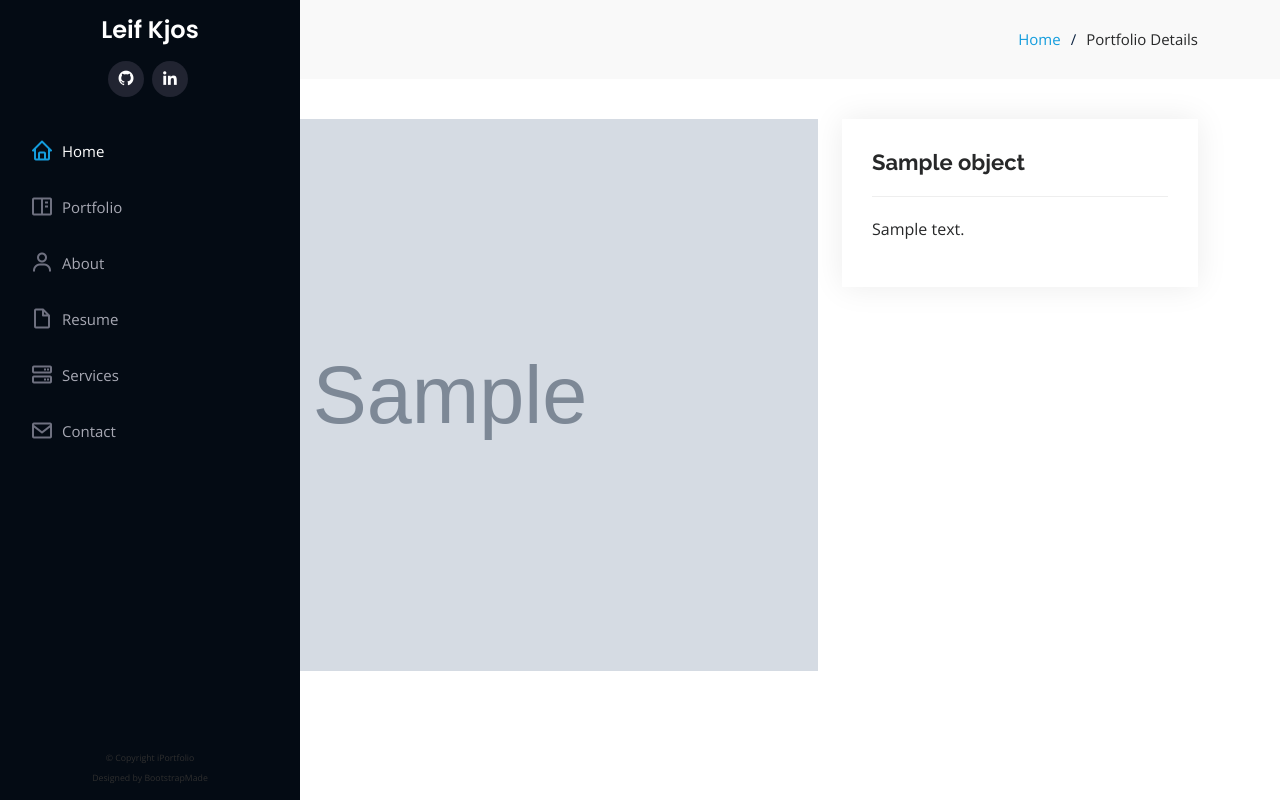
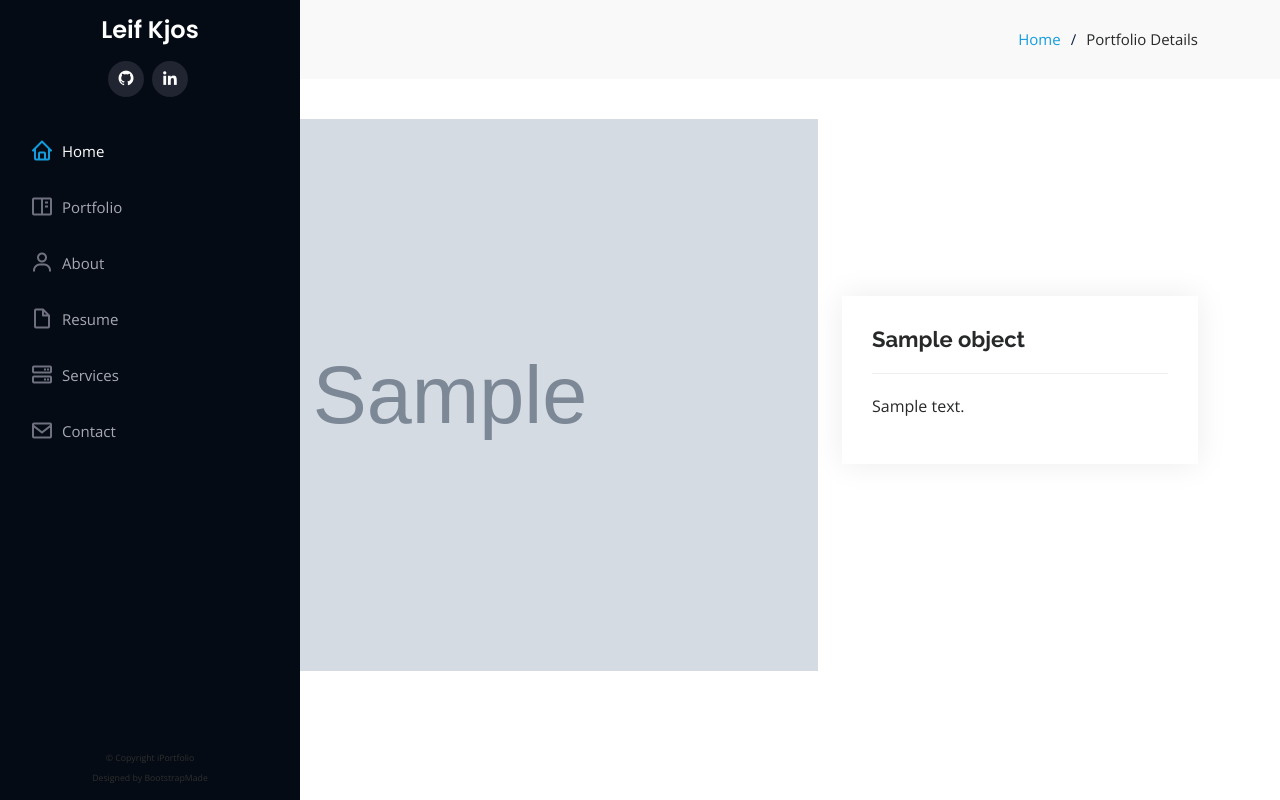
Before and after one commit to lekjos/portfolio-site, a Django app: template PortfolioSite/Main/templates/portfolio-details.html in a window 1280 px wide. Run offline with Django 3.2, Linux system fonts and the light colour scheme; the template is opened without the code that fills it: most values are stand-ins (such as "Sample title", 1, 10 or a date in 2020); grey boxes marked "Sample" are stand-in pictures; some libraries are stand-ins or nearby versions.

Commit message:
vertical align portfolio details

```diff
--- a/PortfolioSite/Main/templates/portfolio-details.html
+++ b/PortfolioSite/Main/templates/portfolio-details.html
@@ -24,7 +24,7 @@
     <section id="portfolio-details" class="portfolio-details">
       <div class="container">
 
-        <div class="row gy-4">
+        <div class="row gy-4 d-flex">
 
           <div class="col-lg-8">
             <div class="portfolio-details-slider swiper">
@@ -40,7 +40,7 @@
             </div>
           </div>
 
-          <div class="col-lg-4">
+          <div class="col-lg-4 align-self-center">
             <div class="portfolio-info">
               <h3>{{object.title}}</h3>
                 <p>
```
